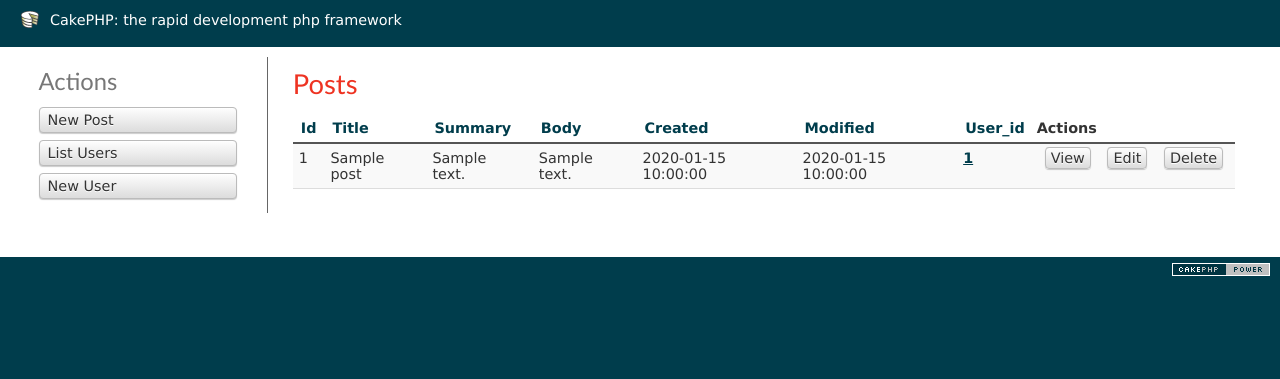
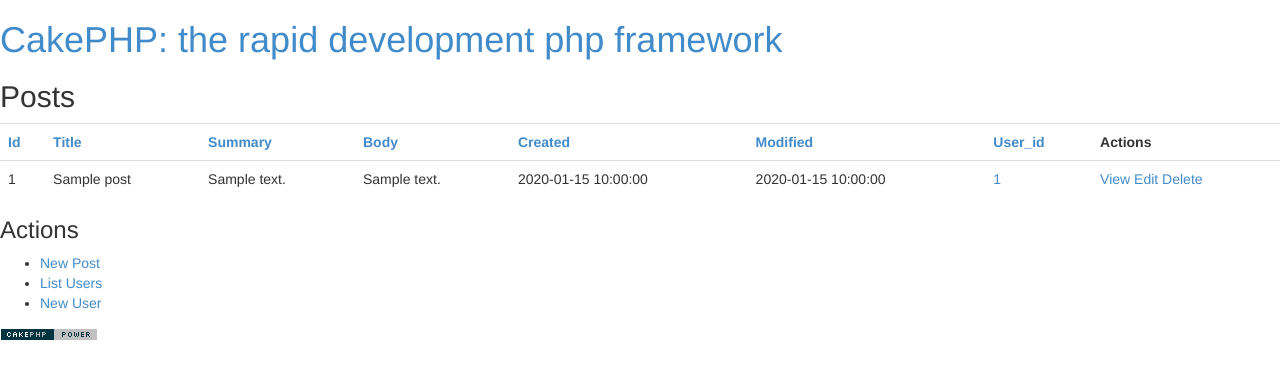
Before and after one commit to bcrowe/bryan-crowe.com, a CakePHP app: template app/View/Posts/index.ctp in a window 1280 px wide. Shown: the top 379 px of the page. Run offline with PHP 8.4 and a stand-in for CakePHP, Linux system fonts and the light colour scheme; the template is opened without the code that fills it: most values are stand-ins (such as "Sample title", 1, 10 or a date in 2020); some libraries are stand-ins or nearby versions.

Commit message:
Add Bootstrap to default layout

```diff
--- a/app/View/Layouts/default.ctp
+++ b/app/View/Layouts/default.ctp
@@ -29,9 +29,8 @@ $cakeDescription = __d('cake_dev', 'CakePHP: the rapid development php framework
 	</title>
 	<?php
 		echo $this->Html->meta('icon');
-
-		echo $this->Html->css('cake.generic');
-
+		echo $this->Html->css('bootstrap.min');
+		echo $this->Html->script('bootstrap.min');
 		echo $this->fetch('meta');
 		echo $this->fetch('css');
 		echo $this->fetch('script');
--- a/app/View/Posts/index.ctp
+++ b/app/View/Posts/index.ctp
@@ -1,6 +1,6 @@
 <div class="posts index">
 	<h2><?php echo __('Posts'); ?></h2>
-	<table cellpadding="0" cellspacing="0">
+	<table class="table" cellpadding="0" cellspacing="0">
 	<tr>
 			<th><?php echo $this->Paginator->sort('id'); ?></th>
 			<th><?php echo $this->Paginator->sort('title'); ?></th>
```
